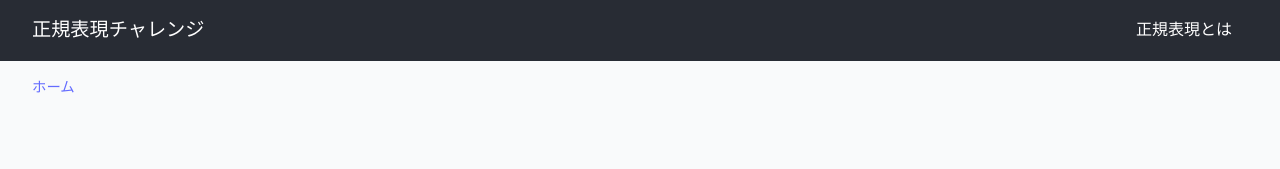
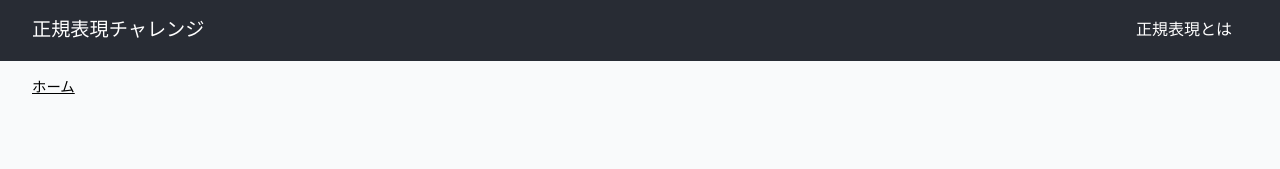
Before and after one commit to ishi720/regex-challenge, a React (Vite) app in the folder client/: page / in a window 1280 px wide. Shown: the top 169 px of the page. Built offline with nearby package versions, Linux system fonts and the light colour scheme.

Commit message:
パンくずのデザイン修正

```diff
--- a/client/src/components/Breadcrumbs.tsx
+++ b/client/src/components/Breadcrumbs.tsx
@@ -22,12 +22,18 @@ const Breadcrumbs = () => {
     );
   }
 
-  return (
+return (
     <nav style={{ padding: '1rem 2rem', fontSize: '0.9rem' }}>
       {crumbs.map((crumb, idx) => (
         <span key={idx}>
           {idx > 0 && ' > '}
-          {crumb.to ? <Link to={crumb.to}>{crumb.label}</Link> : crumb.label}
+          {crumb.to ? (
+            <Link to={crumb.to} style={{fontWeight: 'normal', color: 'black', textDecoration: 'underline' }}>
+              {crumb.label}
+            </Link>
+          ) : (
+            crumb.label
+          )}
         </span>
       ))}
     </nav>
```
